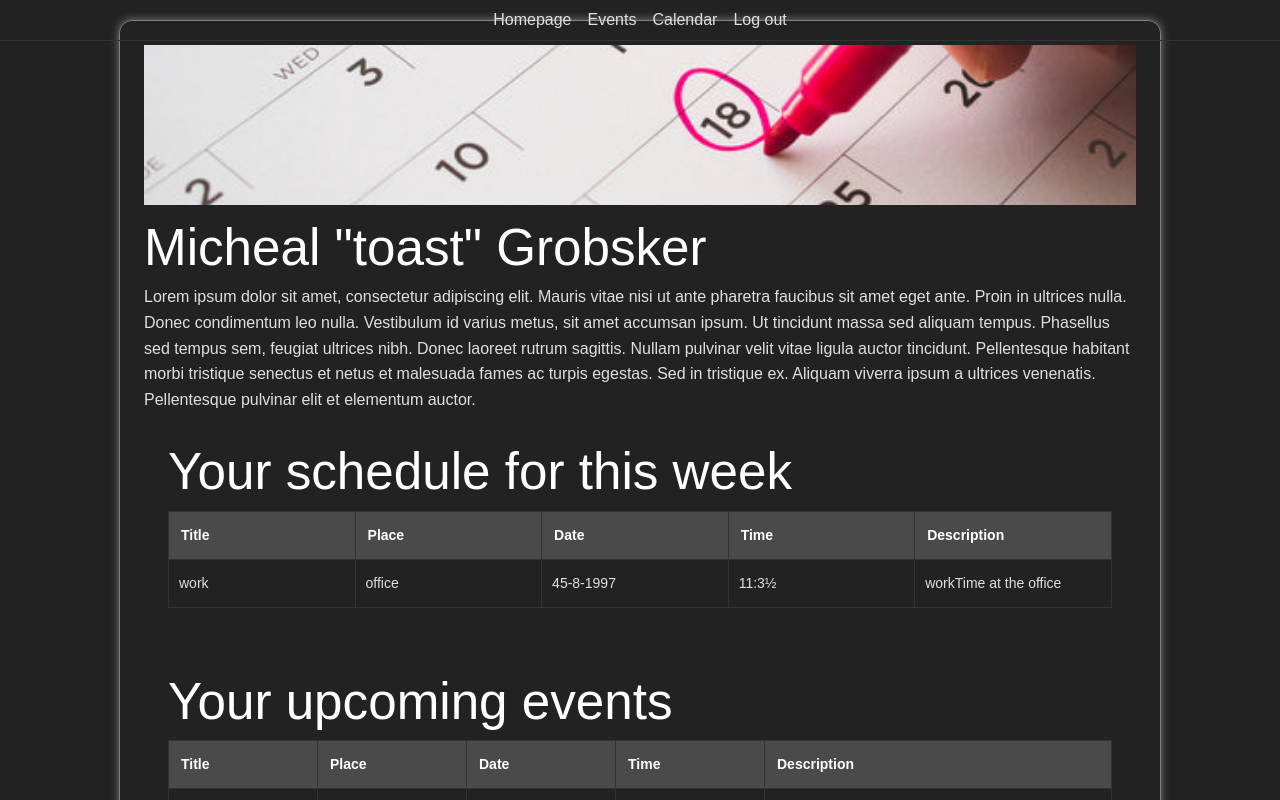
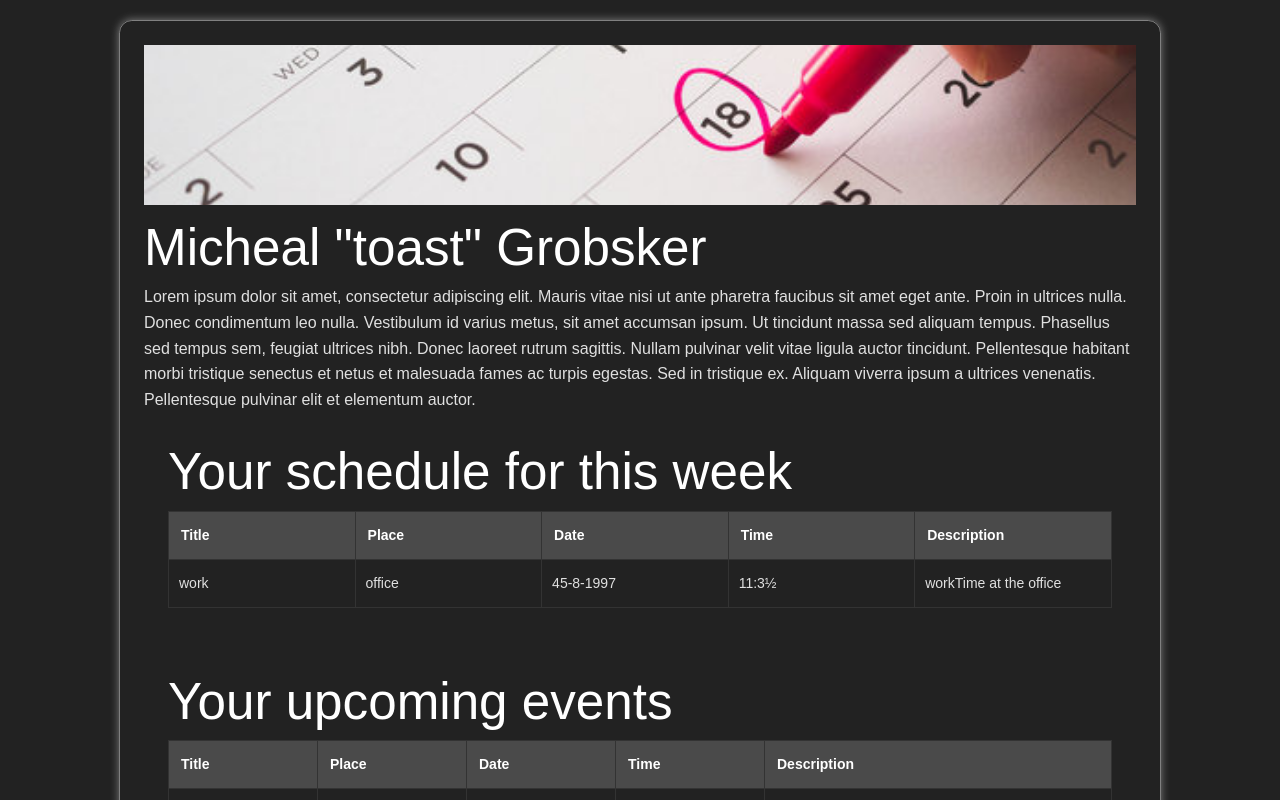
Before and after one commit to bluefire0009/Project-Web-App, a React (Vite) app in the folder FrontEnd/: page / in a window 1280 px wide. Shown: the top 800 px of the page. Built offline with nearby package versions, Linux system fonts and the light colour scheme.

Commit message:
Remove header from SelectedDay component and move it to its own file (last commit)

```diff
--- a/FrontEnd/src/Components/SelectedDay.tsx
+++ b/FrontEnd/src/Components/SelectedDay.tsx
@@ -14,13 +14,6 @@ const SelectedDay: React.FC = () => {
 
   return (
     <div className="container">
-      <header className="navbar">
-        <a href="#">Homepage</a>
-        <a href="#">Events</a>
-        <a href="#">Calendar</a>
-        <a href="#">Log out</a>
-      </header>
-
       <main>
         <section>
           <h1>Selected day</h1>
```
